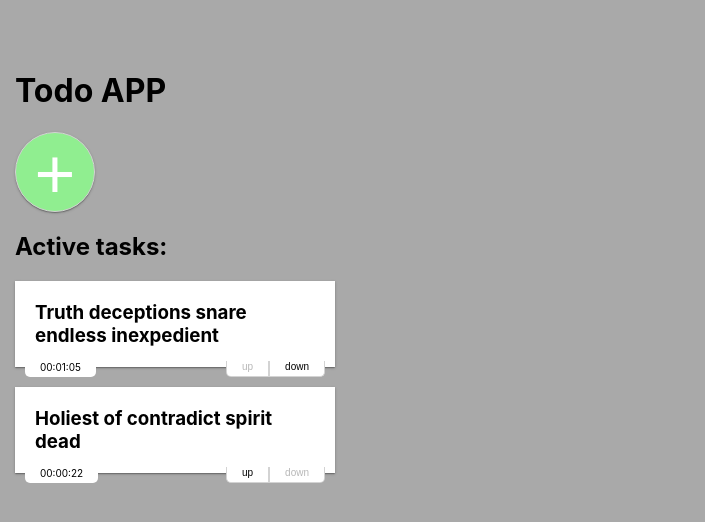
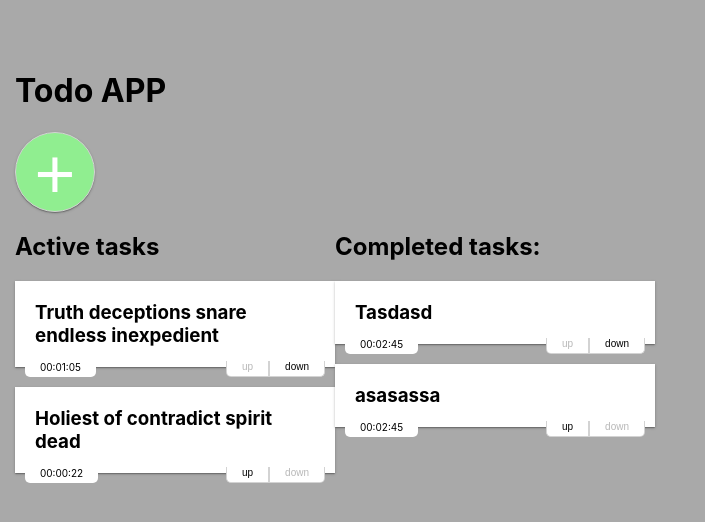
Before and after one commit to PK007PK/P38TODO, a React (Create React App) app: page / in a window 1280 px wide. Shown: the top 522 px of the page, without its empty margins (0-705 px from the left). Built offline with nearby package versions, Linux system fonts and the light colour scheme.

Commit message:
Transfer project between active and completed is working

```diff
--- a/src/App.js
+++ b/src/App.js
@@ -28,27 +28,42 @@ const App = () => {
       time: 22,
     },
   ]);
+  const [completedProjects, setCompletedProjects] = useState([
+    {
+      id: 2,
+      name: "Tasdasd",
+      description:
+        "asd asdas dasd society. Hope self disgust derive convictions victorious ascetic. Battle good evil self justice.",
+      time: 165,
+    },
+    {
+      id: 3,
+      name: "asasassa",
+      description:
+        "333333333333333333333 convictions victorious ascetic. Battle good evil self justice.",
+      time: 165,
+    },
+  ]);
   const [update, setUpdate] = useState(false);
   const [currentId, setcurrentId] = useState(2);
-
   const [newProjectModalOpen, setNewProjectModalOpen] = useState(false);
+  const [projectInEdition, setProjectInEdition] = useState(null);
+  const [projectInEditionStatus, setProjectInEditionStatus] = useState(null);
+  const [projectOpen, setProjectOpen] = useState(false);
+  const [editProjectModalOpen, setEditProjectModalOpen] = useState(false);
 
   const switchNewProjectPanel = () =>
     setNewProjectModalOpen((prevState) => !prevState);
-
-  const [projectInEdition, setProjectInEdition] = useState(null);
-  const [projectOpen, setProjectOpen] = useState(false);
 
   const toogleProjectOpen = (id) => {
     setProjectOpen(!projectOpen);
     setProjectInEdition(id);
   };
 
-  const [editProjectModalOpen, setEditProjectModalOpen] = useState(false);
-
-  const toogleEditProjectModalOpen = (id) => {
+  const toogleEditProjectModalOpen = (id, status) => {
     setEditProjectModalOpen(!editProjectModalOpen);
     setProjectInEdition(id);
+    setProjectInEditionStatus(status);
   };
 
   const closeModals = () => {
@@ -59,7 +74,9 @@ const App = () => {
 
   const changeProjectPosition = (arr, index, direction) => {
     const newProjectOrder = inArrayPositionChange(arr, index, direction);
-    setAllProjects(newProjectOrder);
+    arr === allProjects
+      ? setAllProjects(newProjectOrder)
+      : setCompletedProjects(newProjectOrder);
     setUpdate(!update);
   };
 
@@ -69,25 +86,49 @@ const App = () => {
     setcurrentId((prevState) => prevState + 1);
   };
 
-  const updateProject = (item) => {
+  const updateProject = (item, status) => {
+    const selectedProjectBase =
+      status === "active" ? allProjects : completedProjects;
     const id = item.id;
-    const index = allProjects.findIndex(function (item) {
+    const index = selectedProjectBase.findIndex(function (item) {
       return item.id === id;
     });
-    const updatedProjectBase = allProjects;
+    const updatedProjectBase = selectedProjectBase;
     updatedProjectBase[index] = item;
-    setAllProjects(updatedProjectBase);
+    status === "active"
+      ? setAllProjects(updatedProjectBase)
+      : setCompletedProjects(updatedProjectBase);
   };
 
-  const deleteProject = (id) => {
-    const newProjectBase = allProjects;
-    const index = allProjects.findIndex(function (item) {
+  const deleteProject = (id, status) => {
+    const selectedProjectBase =
+      status === "active" ? allProjects : completedProjects;
+
+    const newProjectBase = selectedProjectBase;
+    const index = selectedProjectBase.findIndex(function (item) {
       return item.id === id;
     });
     newProjectBase.splice(index, 1);
-    setAllProjects(newProjectBase);
+    status === "active"
+      ? setAllProjects(newProjectBase)
+      : setCompletedProjects(newProjectBase);
     setUpdate(!update);
     setProjectOpen(false);
+  };
+
+  const toogleProjectStatus = (id, item, status) => {
+    const selectedProjectBase =
+      status === "active" ? allProjects : completedProjects;
+    const index = selectedProjectBase.findIndex(function (item) {
+      return item.id === id;
+    });
+    const projectInTransfer = selectedProjectBase[index];
+    deleteProject(id, status);
+    status === "active"
+      ? setCompletedProjects((prevState) =>
+          [projectInTransfer].concat(prevState)
+        )
+      : setAllProjects((prevState) => [projectInTransfer].concat(prevState));
   };
 
   return (
@@ -97,13 +138,16 @@ const App = () => {
         allProjects,
         changeProjectPosition,
         closeModals,
+        completedProjects,
         deleteProject,
         projectInEdition,
+        projectInEditionStatus,
         projectOpen,
         setProjectInEdition,
         switchNewProjectPanel,
         toogleEditProjectModalOpen,
         toogleProjectOpen,
+        toogleProjectStatus,
         updateProject,
       }}
     >
@@ -118,7 +162,8 @@ const App = () => {
           <h1>Todo APP</h1>
           <ButtonHuge onClick={switchNewProjectPanel}>+</ButtonHuge>
           <div style={{ display: "flex" }}>
-            <ProjectList />
+            <ProjectList list={allProjects} status="active" />
+            <ProjectList list={completedProjects} status="inactive" />
           </div>
         </div>
       </div>
--- a/src/components/FormEditProject/FormEditProject.js
+++ b/src/components/FormEditProject/FormEditProject.js
@@ -3,13 +3,23 @@ import style from "./FormEditProject.module.scss";
 import AppContext from "../../context";
 
 const FormEditProject = () => {
-  const { allProjects, projectInEdition } = useContext(AppContext);
+  const {
+    allProjects,
+    projectInEdition,
+    completedProjects,
+    projectInEditionStatus,
+    updateProject,
+    closeModals,
+  } = useContext(AppContext);
 
-  const project = allProjects.find((item) => item.id === projectInEdition);
+  const selectedProjectBase =
+    projectInEditionStatus === "active" ? allProjects : completedProjects;
+
+  const project = selectedProjectBase.find(
+    (item) => item.id === projectInEdition
+  );
 
   const [state, setState] = useState(project);
-
-  const { updateProject, closeModals } = useContext(AppContext);
 
   const handleInputChange = (e) =>
     setState((prevState) => ({
@@ -20,7 +30,6 @@ const FormEditProject = () => {
   const handleClick = () => {
     updateProject.bind(this, state)();
     closeModals();
-    // switchStateItem.bind(this, "editProjectPanelOpen")();
   };
 
   return (
--- a/src/components/Project/Project.js
+++ b/src/components/Project/Project.js
@@ -3,26 +3,29 @@ import AppContext from "../../context";
 import styles from "./Project.module.scss";
 import { secondsToHms } from "../../utils/secondsToHms";
 
-const Project = ({ id }) => {
+const Project = ({ id, status }) => {
   const {
     allProjects,
     changeProjectPosition,
+    completedProjects,
     deleteProject,
     projectOpen,
     toogleEditProjectModalOpen,
     toogleProjectOpen,
+    toogleProjectStatus,
   } = useContext(AppContext);
 
-  const projectIndex = allProjects.findIndex(function (item) {
+  const projectBase = status === "active" ? allProjects : completedProjects;
+
+  const projectIndex = projectBase.findIndex(function (item) {
     return item.id === id;
   });
 
-  const project = allProjects.find((item) => item.id === id);
+  const project = projectBase.find((item) => item.id === id);
 
   const [projectIsActive, setProjectIsActive] = useState(false);
   const [timerIsActive, setTimerIsActive] = useState(false);
   const [seconds, setSeconds] = useState(project.time);
-  const [formatedSeconds, setformatedSeconds] = useState(null);
 
   useEffect(() => {
     let interval = null;
@@ -30,16 +33,12 @@ const Project = ({ id }) => {
       interval = setInterval(() => {
         setSeconds((seconds) => seconds + 1);
       }, 1000);
+      project.time = seconds;
     } else if (!timerIsActive && seconds !== 0) {
       clearInterval(interval);
     }
     return () => clearInterval(interval);
   }, [timerIsActive, seconds]);
-
-  // wywalić jsxy do osobnych komponentów ??
-  // zmienić nazwy funkcji - to co obrabia inną funkcję to handle
-  // poukładać hooki razem
-  // dostosować nazwy do aktualnej struktury komponentów
 
   const handleOpenCloseProjectCard = (id) => {
     toogleProjectOpen(id);
@@ -48,11 +47,16 @@ const Project = ({ id }) => {
 
   const handleOpenEditProjectModal = () => {
     setProjectIsActive(false);
-    toogleEditProjectModalOpen(id);
+    toogleEditProjectModalOpen(id, status);
   };
 
   const handleDeleteProject = () => {
-    deleteProject(id);
+    deleteProject(id, status);
+    setProjectIsActive(!projectIsActive);
+  };
+
+  const handleProjectTransfer = () => {
+    toogleProjectStatus(id, project, status);
     setProjectIsActive(!projectIsActive);
   };
 
@@ -87,6 +91,7 @@ const Project = ({ id }) => {
 
   const projectMainInfoPanel = projectIsActive ? (
     <div className={styles.projectMainInfoPanel}>
+      {status === "active" ? (
         <div className={styles.timeTrackBlock}>
           <button
             onClick={() => setTimerIsActive(!timerIsActive)}
@@ -96,18 +101,19 @@ const Project = ({ id }) => {
           </button>
           <Clock />
         </div>
+      ) : null}
       <div>{project.description}</div>
     </div>
   ) : null;
 
-  const upDownButtonBlock = (
+  const upDownButtonBlock = !projectIsActive ? (
     <div className={styles.upDownBlock}>
       <button
         disabled={projectIndex === 0 || projectOpen ? true : false}
         className={styles.upDownBtn}
         onClick={changeProjectPosition.bind(
           this,
-          allProjects,
+          projectBase,
           projectIndex,
           "up"
         )}
@@ -116,12 +122,12 @@ const Project = ({ id }) => {
       </button>
       <button
         disabled={
-          projectIndex === allProjects.length - 1 || projectOpen ? true : false
+          projectIndex === projectBase.length - 1 || projectOpen ? true : false
         }
         className={styles.upDownBtn}
         onClick={changeProjectPosition.bind(
           this,
-          allProjects,
+          projectBase,
           projectIndex,
           "down"
         )}
@@ -129,10 +135,16 @@ const Project = ({ id }) => {
         down
       </button>
     </div>
-  );
+  ) : null;
 
   const timeWhenInactive = !projectIsActive ? (
     <div className={styles.timeWhenInactive}>{secondsToHms(seconds)}</div>
+  ) : null;
+
+  const finishButton = projectIsActive ? (
+    <button onClick={handleProjectTransfer} className={styles.finishButton}>
+      {status === "active" ? "Mark as completed" : "Back to active"}
+    </button>
   ) : null;
 
   return (
@@ -147,12 +159,13 @@ const Project = ({ id }) => {
         <div className={styles.nameBlock}>
           <h3 className={styles.title}>{project.name}</h3>
         </div>
+        {projectMainInfoPanel}
         {closeButtonBlock}
         {editDelButtonBlock}
-        {projectMainInfoPanel}
       </div>
       {timeWhenInactive}
       {upDownButtonBlock}
+      {finishButton}
     </li>
   );
 };
--- a/src/components/Project/Project.module.scss
+++ b/src/components/Project/Project.module.scss
@@ -165,3 +165,17 @@ cursor: pointer;
     outline: none;
     border-radius: 0 0 5px 5px;
 }
+
+.finishButton {
+    position: absolute;
+    bottom: -10px;
+    right: 10px;
+    font-size: 10px;
+    background-color: lightgray;
+    border: 1px solid lightgray;
+    padding: 0px 15px 4px 15px;
+    border-top: none;
+    cursor: pointer;
+    outline: none;
+    border-radius: 0 0 5px 5px;
+}
--- a/src/components/ProjectList/ProjectsList.js
+++ b/src/components/ProjectList/ProjectsList.js
@@ -2,15 +2,16 @@ import React, { useContext } from "react";
 import Project from "../Project/Project";
 import AppContext from "../../context";
 
-const ProjectList = () => {
+const ProjectList = ({ list, status }) => {
   const { allProjects } = useContext(AppContext);
 
   return (
     <div>
-      <h2>{allProjects.length === 0 ? "Add first task" : "Active tasks:"}</h2>
+      {/* <h2>{list.length === 0 ? "Add first task" : "Active tasks:"}</h2> */}
+      <h2>{status === "active" ? "Active tasks" : "Completed tasks:"}</h2>
       <ul style={{ padding: 0 }}>
-        {allProjects.map((item) => (
-          <Project key={item.id} id={item.id} />
+        {list.map((item) => (
+          <Project key={item.id} id={item.id} status={status} />
         ))}
       </ul>
     </div>
```
Lines whose indentation alone changed are shown as unchanged.
